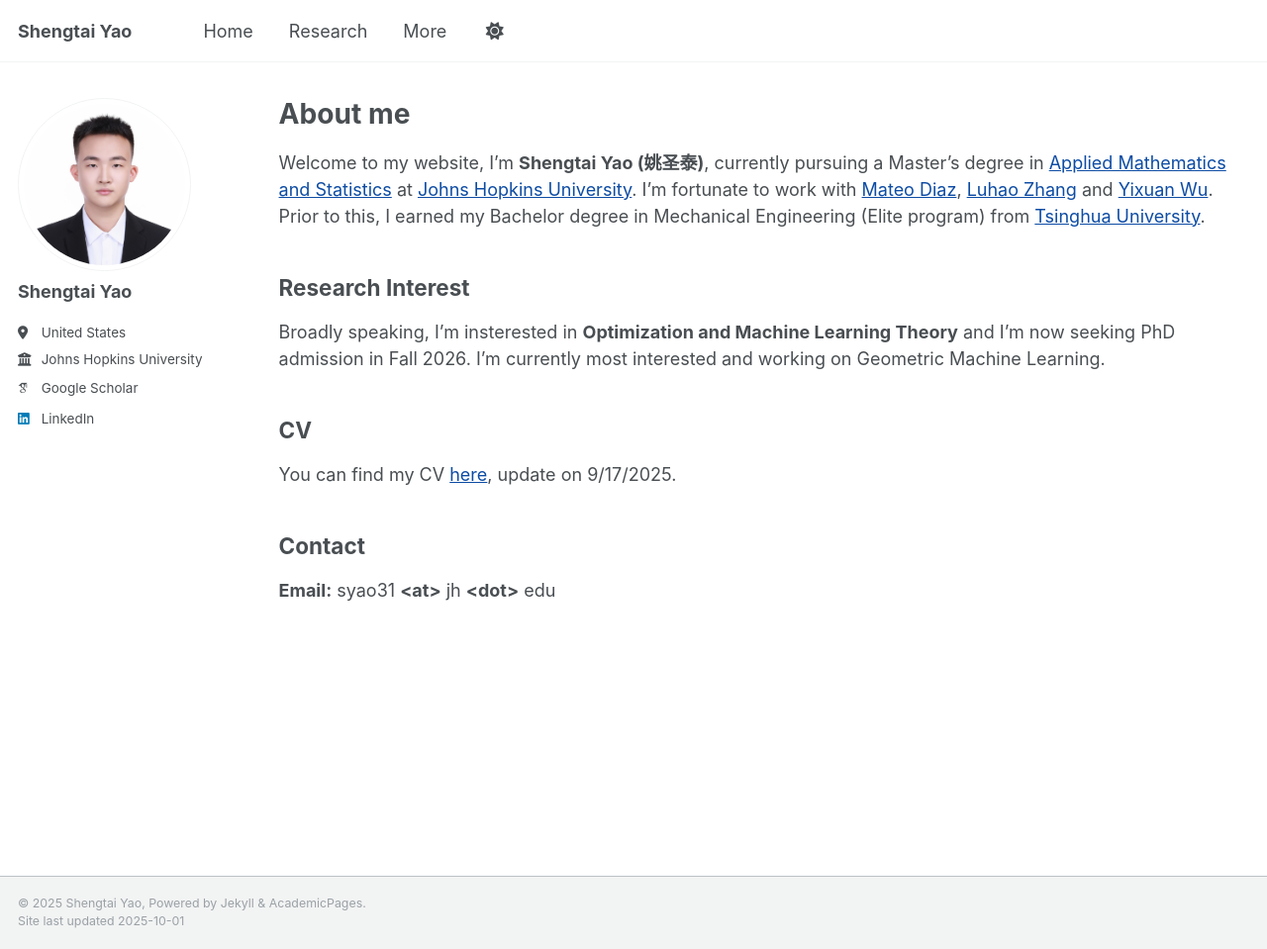
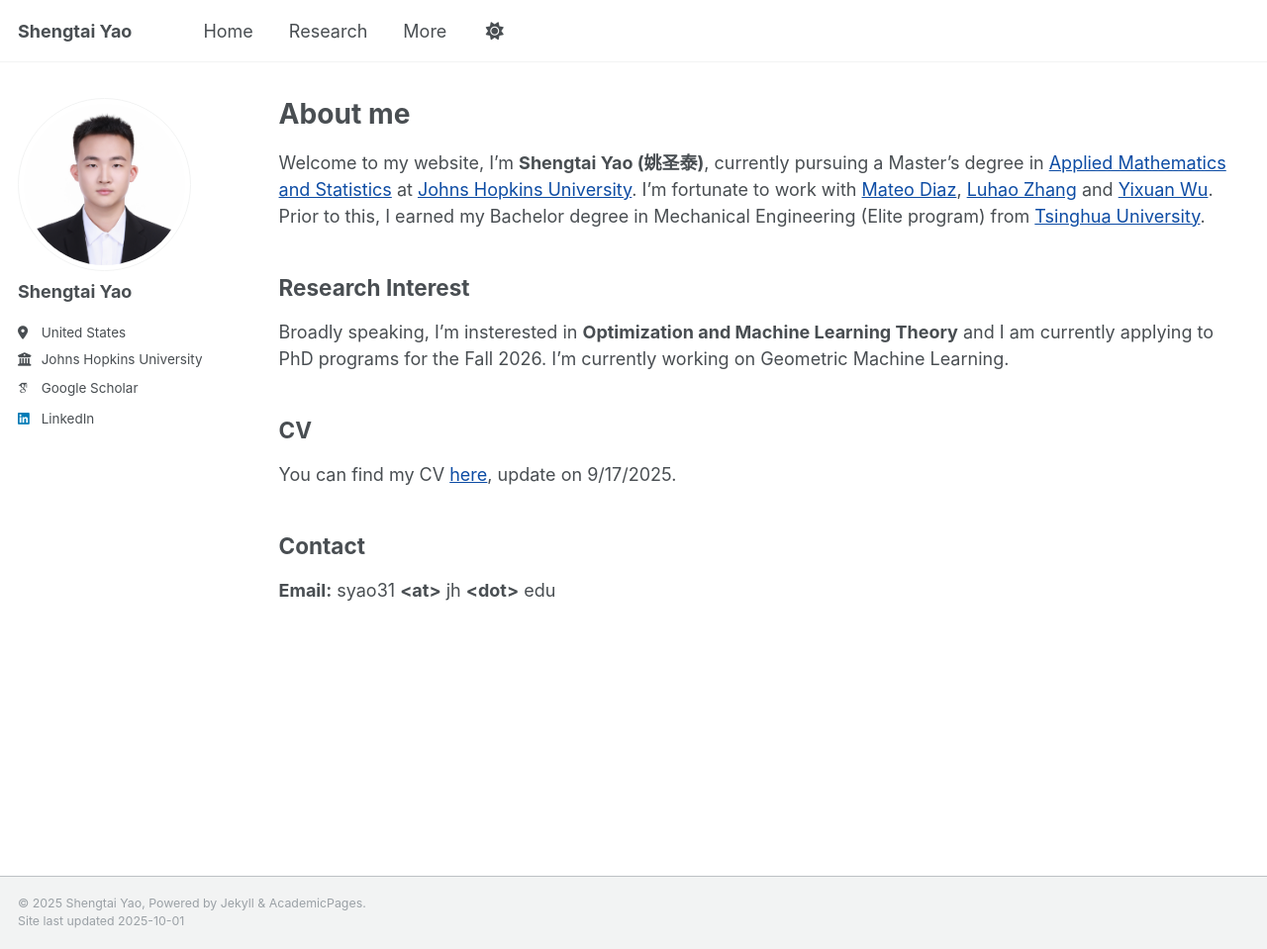
Before and after one commit to Yaoshengtai/Yaoshengtai.github.io, a Jekyll site: the page built from _pages/about.md, in a window 1280 px wide and 959 px high. Shown: the whole window at 99% size. Built offline with Jekyll 4.4.1, drawn with Linux system fonts in a browser that asks for light colours; some web fonts are replaced.

Commit message:
Update about.md

```diff
--- a/_pages/about.md
+++ b/_pages/about.md
@@ -12,7 +12,7 @@ Welcome to my website, I'm **Shengtai Yao (姚圣泰)**, currently pursuing a Ma
 
 ## Research Interest
 
-Broadly speaking, I'm insterested in **Optimization and Machine Learning Theory** and I'm now seeking PhD admission in Fall 2026. I'm currently most interested and working on Geometric Machine Learning.
+Broadly speaking, I'm insterested in **Optimization and Machine Learning Theory** and I am currently applying to PhD programs for the Fall 2026. I'm currently working on Geometric Machine Learning.
 
 ## CV
 
```
